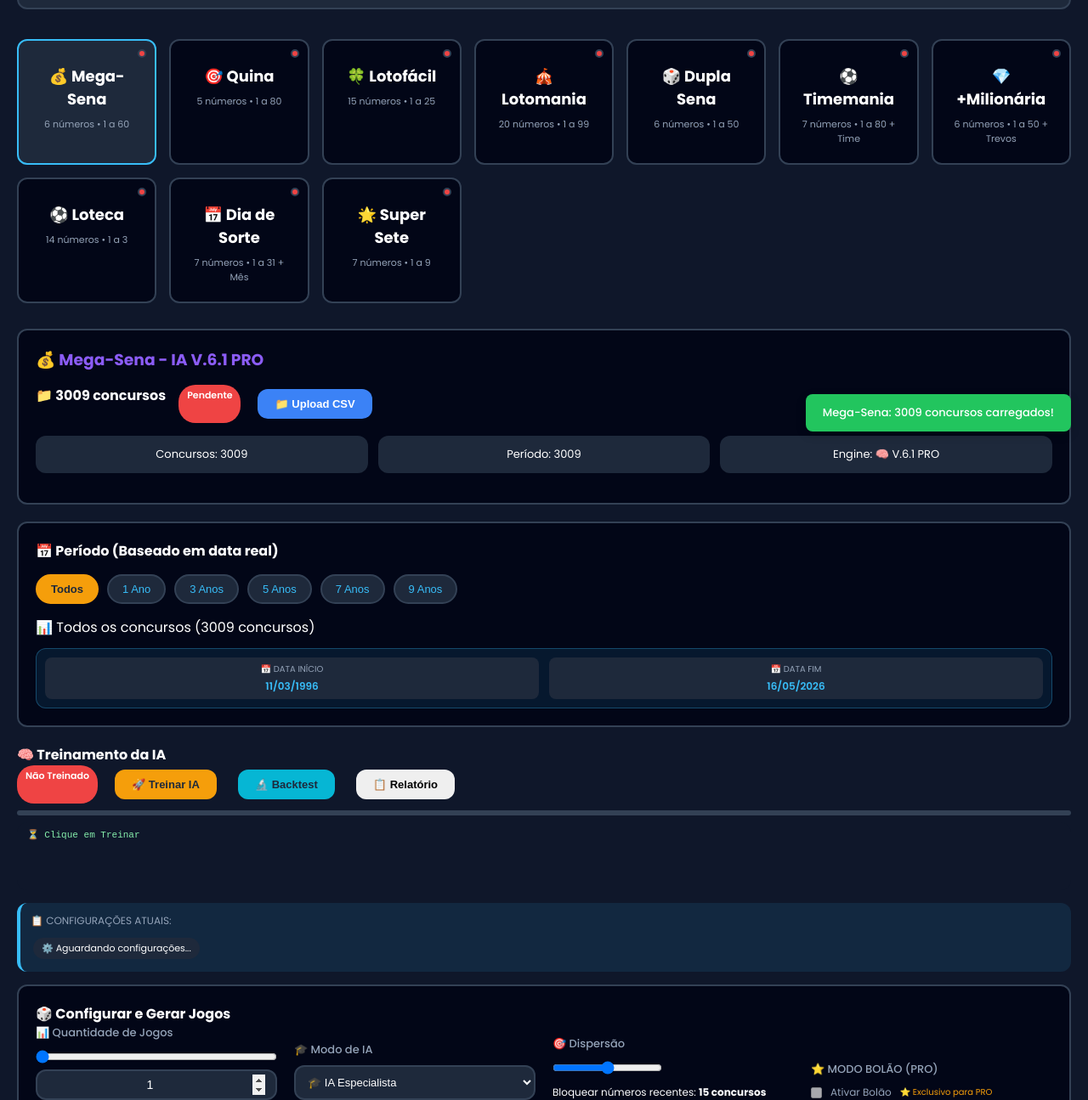
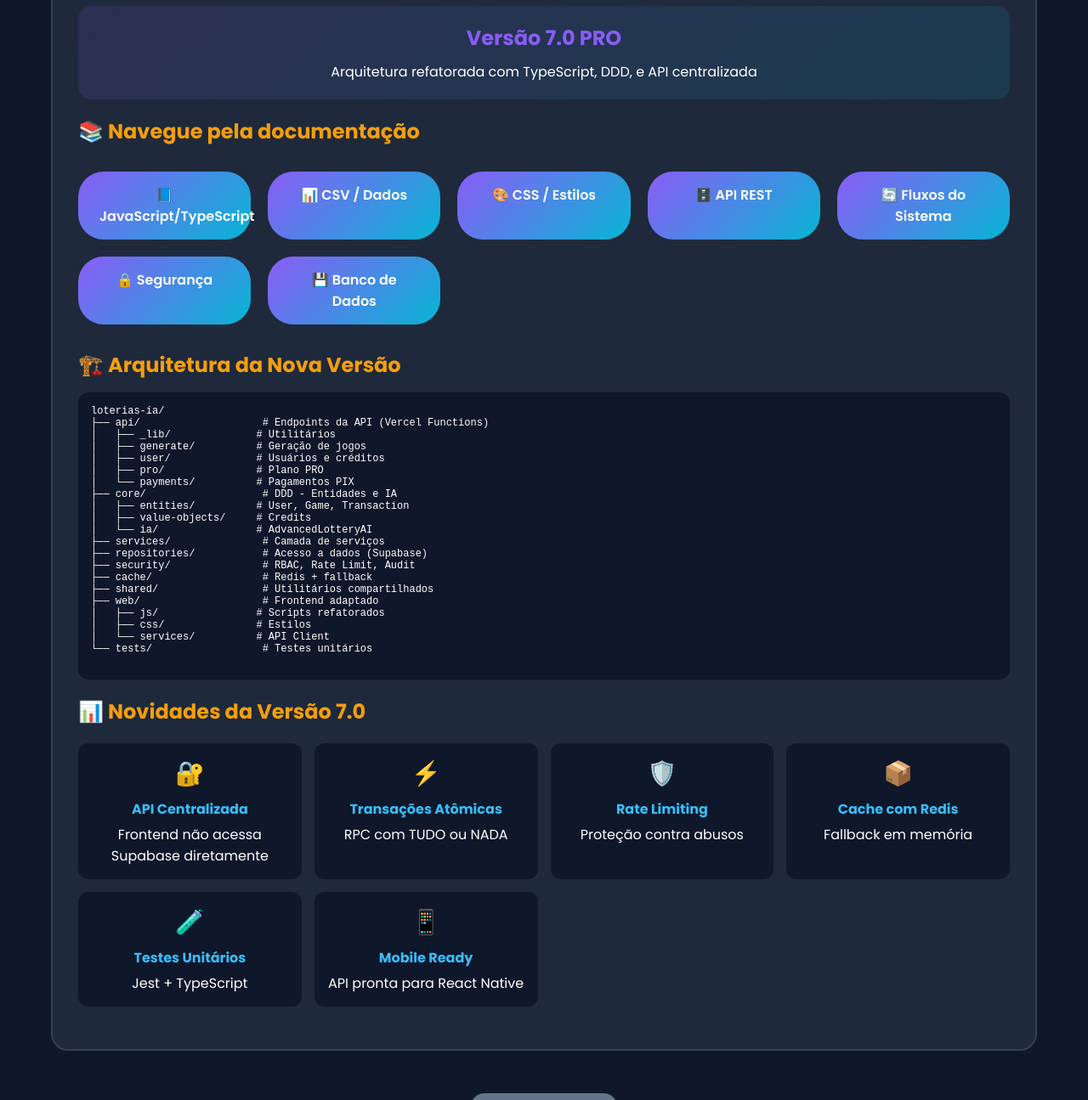
Before and after one commit to MarcosRoa/LoteriasIA-V2, a website: page public/index.html in a window 1280 px wide. Shown: the part 272-1567 px from the top of the page at 85% size. Drawn offline with nearby package versions, Linux system fonts and the light colour scheme; no server answers; a script that the page names is missing.

Commit message:
Add files via upload

```diff
--- a/public/index.html
+++ b/public/index.html
@@ -3,67 +3,123 @@
 <head>
     <meta charset="UTF-8">
     <meta name="viewport" content="width=device-width, initial-scale=1.0">
-    <title>Loterias V.7.0 - Sistema Profissional de Loterias com IA Real</title>
-
+    <title>Documentação - Loterias IA v7.0</title>
     <link href="https://fonts.googleapis.com/css2?family=Poppins:wght@300;400;500;600;700&display=swap" rel="stylesheet">
-    <link rel="stylesheet" href="/css/style.css">
-    <link rel="manifest" href="/manifest.json">
-
-    <script src="https://www.gstatic.com/firebasejs/10.7.0/firebase-app-compat.js"></script>
-    <script src="https://www.gstatic.com/firebasejs/10.7.0/firebase-auth-compat.js"></script>
-
-    <script src="https://cdn.jsdelivr.net/npm/@tensorflow/tfjs@4.18.0/dist/tf.min.js"></script>
-    <script src="https://cdn.jsdelivr.net/npm/jspdf@2.5.1/dist/jspdf.umd.min.js"></script>
-
-    <script src="/js/auth.js"></script>
-    <script src="/js/config.js"></script>
-    <script src="/js/utils.js"></script>
-    <script src="/js/globals.js"></script>
-    <script src="/js/ia.js"></script>
-    <script src="/js/ia-training.js"></script>
-    <script src="/js/loterias.js"></script>
-    <script src="/js/jogos.js"></script>
-    <script src="/js/auth-handler.js"></script>
-    <script src="/js/user-interface.js"></script>
-    <script src="/js/estatisticas.js"></script>
-    <script src="/js/api-client.js"></script>
-    <script src="/js/init.js"></script>
+    <link rel="stylesheet" href="../css/style.css">
+    <style>
+        .docs-container { max-width: 1200px; margin: 0 auto; padding: 40px 20px; }
+        .docs-card { background: var(--bg-card); border-radius: 20px; padding: 30px; border: 2px solid var(--border); margin-bottom: 30px; }
+        .docs-card h1 { background: linear-gradient(135deg, #8b5cf6, #06b6d4); -webkit-background-clip: text; -webkit-text-fill-color: transparent; margin-bottom: 20px; }
+        .docs-card h2 { color: #f59e0b; margin: 20px 0 15px 0; }
+        .docs-grid { display: grid; grid-template-columns: repeat(auto-fit, minmax(200px, 1fr)); gap: 20px; margin: 30px 0; }
+        .docs-button { background: linear-gradient(135deg, #8b5cf6, #06b6d4); border: none; padding: 15px 25px; border-radius: 30px; color: white; font-weight: 600; cursor: pointer; text-align: center; text-decoration: none; display: block; transition: transform 0.2s; }
+        .docs-button:hover { transform: scale(1.02); opacity: 0.9; }
+        .version-info { background: linear-gradient(135deg, #8b5cf620, #06b6d420); border-radius: 16px; padding: 20px; text-align: center; margin: 20px 0; }
+        .version-info strong { color: #8b5cf6; font-size: 24px; }
+        .feature-list { display: grid; grid-template-columns: repeat(auto-fit, minmax(250px, 1fr)); gap: 15px; margin: 20px 0; }
+        .feature-item { background: var(--bg-primary); padding: 15px; border-radius: 12px; text-align: center; }
+        .feature-item span { font-size: 28px; display: block; margin-bottom: 8px; }
+        .feature-item h4 { color: #38bdf8; margin-bottom: 5px; }
+        .btn-voltar { background: #64748b; color: white; border: none; padding: 10px 25px; border-radius: 30px; cursor: pointer; font-weight: 600; margin-top: 20px; }
+        .btn-voltar:hover { transform: scale(1.02); background: #475569; }
+        .pro-badge-doc { background: linear-gradient(135deg, #f59e0b, #eab308); color: #1e293b; padding: 2px 10px; border-radius: 20px; font-size: 12px; font-weight: 700; margin-left: 10px; }
+    </style>
 </head>
 <body>
-   <div class="header">
-    <div class="header-content">
-        <div class="header-logo">
-            <img src="/img/BrasãoRoa Imagem.png" alt="Logo" style="width: 200px; height: auto;">
-        </div>
-        <div class="header-text">
-            <div style="display: flex; align-items: center; justify-content: center; gap: 12px; flex-wrap: wrap;">
-                <h1 style="margin: 0; background: linear-gradient(135deg, #8b5cf6, #06b6d4, #10b981); -webkit-background-clip: text; -webkit-text-fill-color: transparent; font-size: 22px;">
-                    🧠 Sistema Profissional de Loterias com IA Real 🧠
-                </h1>
-                <span class="version-badge">V.7.0 PRO</span>
+    <div class="header">
+        <div class="header-content">
+            <div class="header-logo"><img src="../BrasãoRoa Imagem.png" onerror="this.style.display='none'" alt="Logo"></div>
+            <div class="header-text">
+                <h1>🧠 Loterias V.7.0 <span class="version-badge">DOCUMENTAÇÃO</span></h1>
+                <p class="header-subtitle">Documentação completa do sistema refatorado</p>
             </div>
-            <p class="header-subtitle">10 loterias • IA que Aprende Padrões • Login Social • Sistema de Créditos • PIX</p>
-        </div>
-        <div class="header-logo">
-            <img src="/img/BrasãoRoa Imagem.png" alt="Logo" style="width: 200px; height: auto;">
+            <div class="header-logo"><img src="../BrasãoRoa Imagem.png" onerror="this.style.display='none'" alt="Logo"></div>
         </div>
     </div>
-</div>
 
-    <div id="userPanel" class="user-panel">
-        <div id="loginArea">
-            <div class="login-buttons">
-                <button class="btn-google" onclick="window.loginGoogle()">🔐 Entrar com Google</button>
-                <button class="btn-facebook" onclick="window.loginFacebook()">🔐 Entrar com Facebook</button>
+    <div class="docs-container">
+        <div class="docs-card">
+            <h1>📋 Documentação do Projeto Loterias IA v7.0</h1>
+
+            <div class="version-info">
+                <strong>Versão 7.0 PRO</strong>
+                <p style="margin-top: 10px;">Arquitetura refatorada com TypeScript, DDD, e API centralizada</p>
             </div>
-            <p>Faça login para gerar jogos e salvar seu histórico</p>
+
+            <h2>📚 Navegue pela documentação</h2>
+            <div class="docs-grid">
+                <a href="js.html" class="docs-button">📘 JavaScript/TypeScript</a>
+                <a href="csv.html" class="docs-button">📊 CSV / Dados</a>
+                <a href="css.html" class="docs-button">🎨 CSS / Estilos</a>
+                <a href="api.html" class="docs-button">🗄️ API REST</a>
+                <a href="fluxos.html" class="docs-button">🔄 Fluxos do Sistema</a>
+                <a href="seguranca.html" class="docs-button">🔒 Segurança</a>
+                <a href="banco.html" class="docs-button">💾 Banco de Dados</a>
+            </div>
+
+            <h2>🏗️ Arquitetura da Nova Versão</h2>
+            <pre style="background: var(--bg-primary); padding: 15px; border-radius: 12px; overflow-x: auto; font-size: 12px;">
+loterias-ia/
+├── api/                    # Endpoints da API (Vercel Functions)
+│   ├── _lib/              # Utilitários
+│   ├── generate/          # Geração de jogos
+│   ├── user/              # Usuários e créditos
+│   ├── pro/               # Plano PRO
+│   └── payments/          # Pagamentos PIX
+├── core/                   # DDD - Entidades e IA
+│   ├── entities/          # User, Game, Transaction
+│   ├── value-objects/     # Credits
+│   └── ia/                # AdvancedLotteryAI
+├── services/               # Camada de serviços
+├── repositories/           # Acesso a dados (Supabase)
+├── security/               # RBAC, Rate Limit, Audit
+├── cache/                  # Redis + fallback
+├── shared/                 # Utilitários compartilhados
+├── web/                    # Frontend adaptado
+│   ├── js/                # Scripts refatorados
+│   ├── css/               # Estilos
+│   └── services/          # API Client
+└── tests/                  # Testes unitários
+            </pre>
+
+            <h2>📊 Novidades da Versão 7.0</h2>
+            <div class="feature-list">
+                <div class="feature-item">
+                    <span>🔐</span>
+                    <h4>API Centralizada</h4>
+                    <p>Frontend não acessa Supabase diretamente</p>
+                </div>
+                <div class="feature-item">
+                    <span>⚡</span>
+                    <h4>Transações Atômicas</h4>
+                    <p>RPC com TUDO ou NADA</p>
+                </div>
+                <div class="feature-item">
+                    <span>🛡️</span>
+                    <h4>Rate Limiting</h4>
+                    <p>Proteção contra abusos</p>
+                </div>
+                <div class="feature-item">
+                    <span>📦</span>
+                    <h4>Cache com Redis</h4>
+                    <p>Fallback em memória</p>
+                </div>
+                <div class="feature-item">
+                    <span>🧪</span>
+                    <h4>Testes Unitários</h4>
+                    <p>Jest + TypeScript</p>
+                </div>
+                <div class="feature-item">
+                    <span>📱</span>
+                    <h4>Mobile Ready</h4>
+                    <p>API pronta para React Native</p>
+                </div>
+            </div>
         </div>
-        <div id="userInfoArea" style="display: none;"></div>
-    </div>
 
-    <div class="container">
-        <div class="lottery-grid" id="lotteryGrid"></div>
-        <div id="conteudoLoteria"></div>
+        <div style="text-align: center;">
+            <button class="btn-voltar" onclick="window.location.href='../index.html'">← Voltar ao Sistema</button>
+        </div>
     </div>
 </body>
 </html>
```
